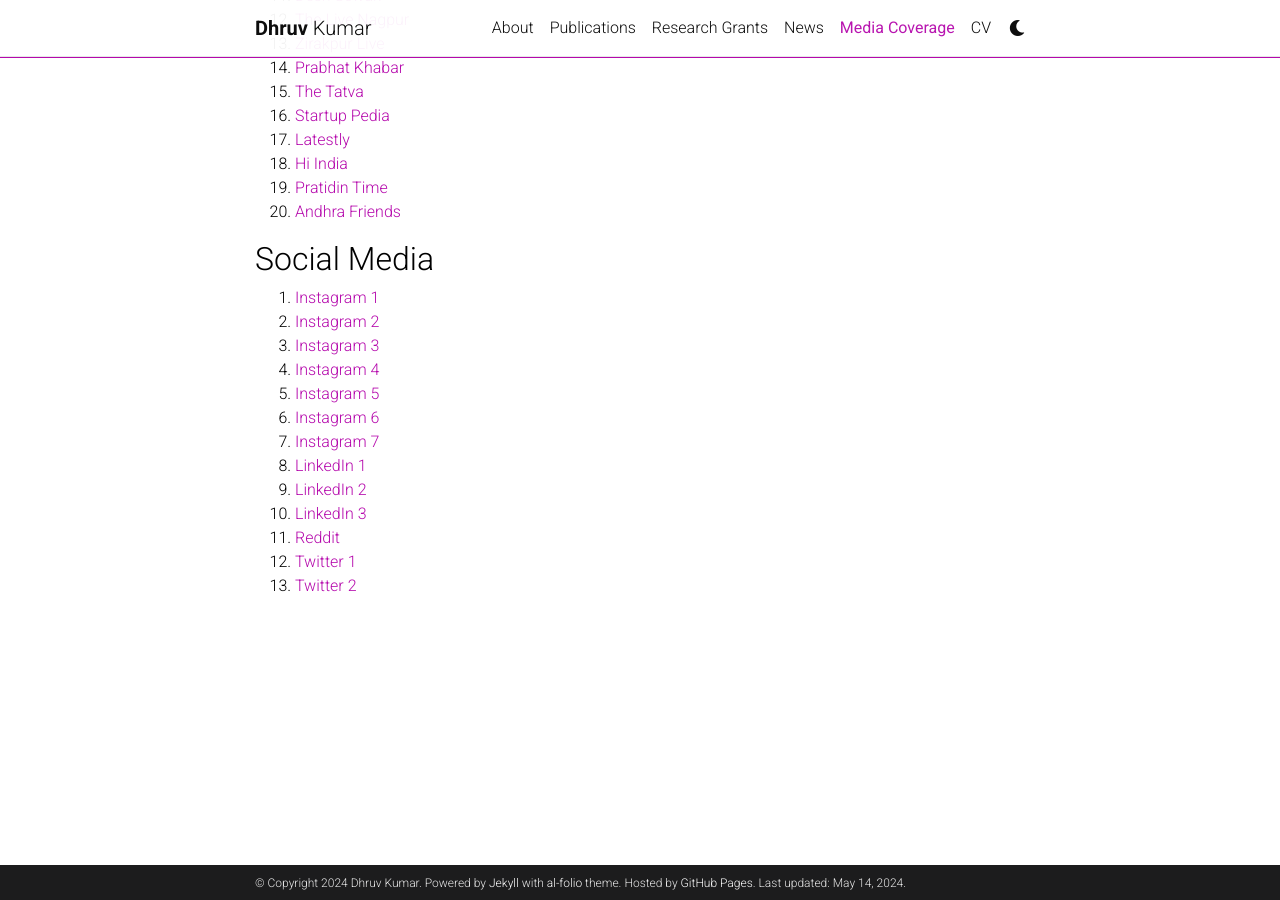
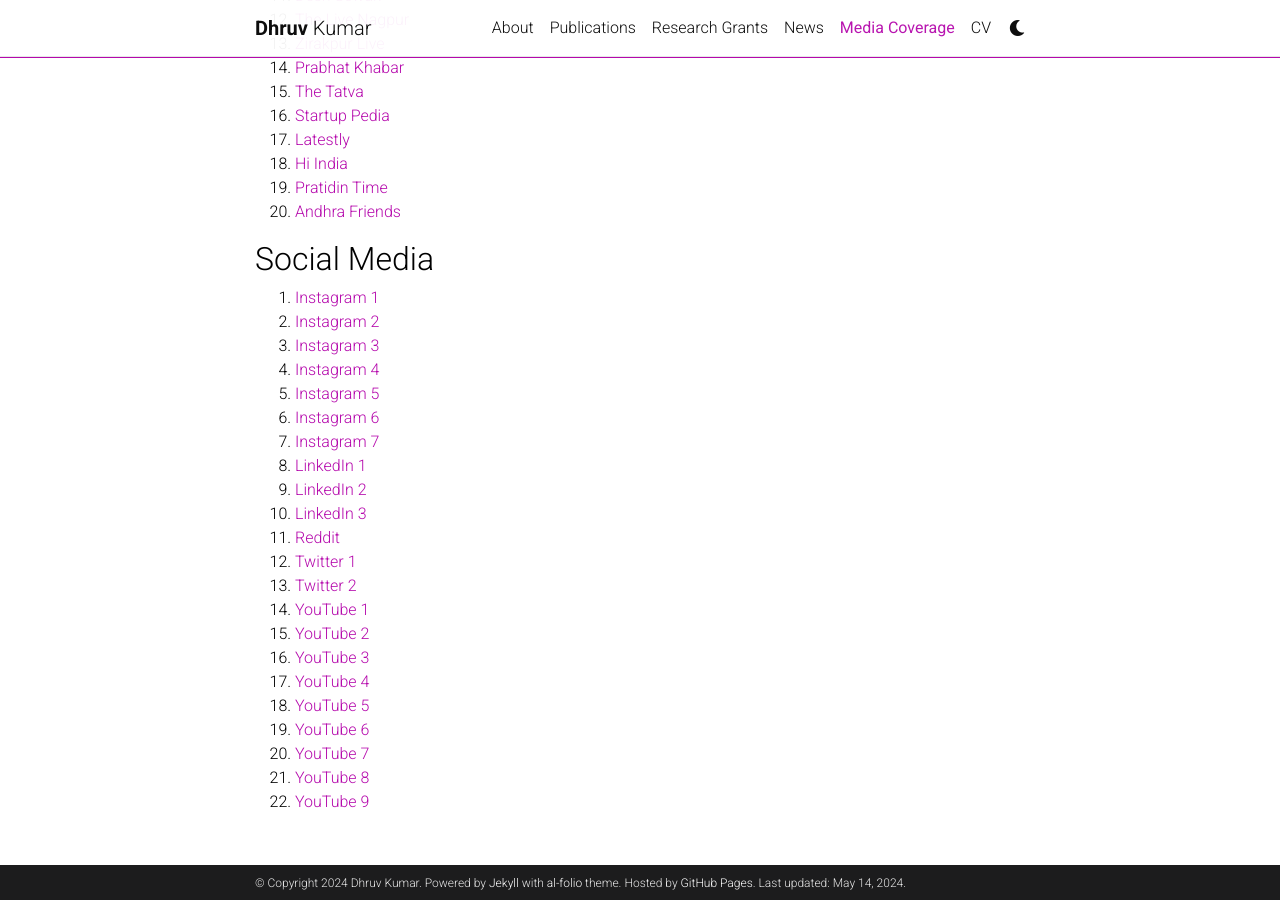
Before and after one commit to kudhru/kudhru.github.io, a Jekyll site: the page built from _pages/press.md, in a window 1280 px wide and 900 px high, scrolled down 854 px. Built offline with Jekyll 4.4.1, drawn with Linux system fonts in a browser that asks for light colours; comment, search, counter and statistics services are not loaded; a style sheet for code colours, icons or effects is not loaded.

Commit message:
add more media coverage

```diff
--- a/_pages/press.md
+++ b/_pages/press.md
@@ -61,3 +61,12 @@
 11. [Reddit](https://www.reddit.com/r/IndianStreetBets/comments/1clle7h/75_in_india_are_overspending_cause_of_upi_reports/)
 12. [Twitter 1](https://twitter.com/IndianTechGuide/status/1787693843103502807)
 13. [Twitter 2](https://twitter.com/IndiaToday/status/1788542407551619504)
+14. [YouTube 1](https://www.youtube.com/shorts/KHjy6-ZxNcE)
+15. [YouTube 2](https://www.youtube.com/watch?v=_CkXKVx6qC8)
+16. [YouTube 3](https://www.youtube.com/shorts/guJyc1AsByw)
+17. [YouTube 4](https://www.youtube.com/shorts/Kjh0VHDpC9M)
+18. [YouTube 5](https://www.youtube.com/watch?v=IpfEOf9BBIE)
+19. [YouTube 6](https://www.youtube.com/shorts/RBajZ8nDoWk)
+20. [YouTube 7](https://www.youtube.com/watch?v=DuahD4Heu-g)
+21. [YouTube 8](https://youtu.be/wYzTrSnHS9A?t=83)
+22. [YouTube 9](https://www.youtube.com/shorts/uHu_9x6huDI)
```
Also changed, not shown: other parts of _pages/press.md (+5 -5 lines).
